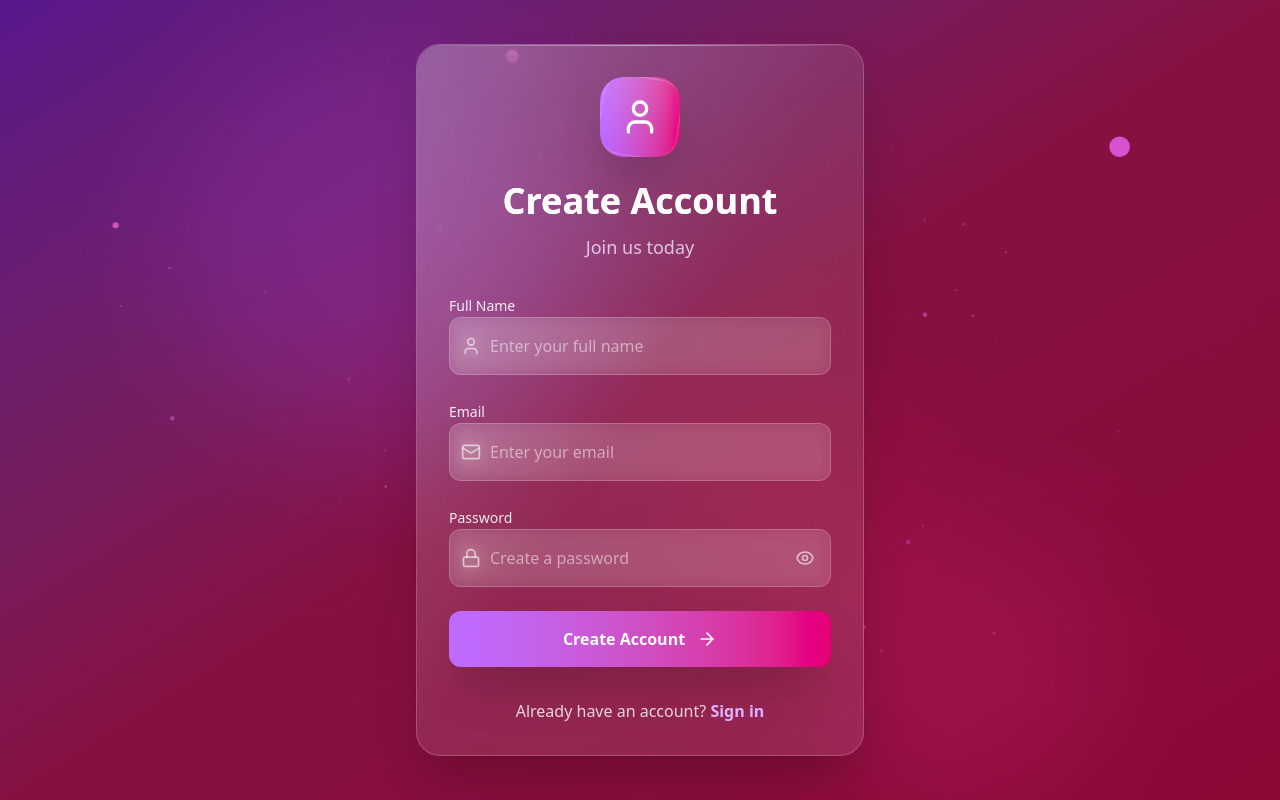
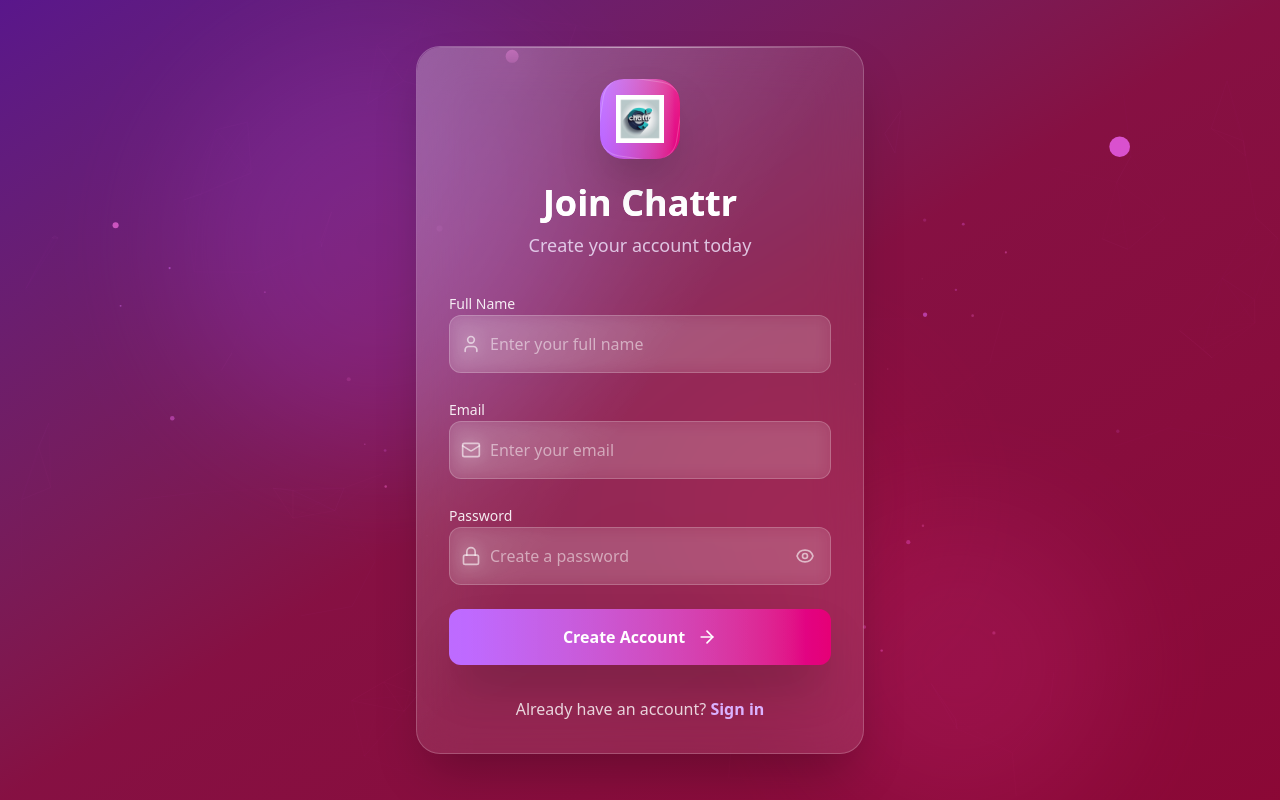
Before and after one commit to PavanKarthik777-ghub/chat-application, a React (Vite) app in the folder chat-app/frontend/: page /signup in a window 1280 px wide. Built offline with nearby package versions, Linux system fonts and the light colour scheme; no server answers.

Commit message:
Rebrand app to Chattr with logo integration

```diff
--- a/chat-app/frontend/index.html
+++ b/chat-app/frontend/index.html
@@ -2,7 +2,7 @@
 <html lang="en">
   <head>
     <meta charset="UTF-8" />
-    <link rel="icon" type="image/svg+xml" href="/vite.svg" />
+    <link rel="icon" type="image/png" href="/logo.png" />
     <meta name="viewport" content="width=device-width, initial-scale=1.0" />
     <title>Chattr</title>
   </head>
--- a/chat-app/frontend/src/pages/Chat.jsx
+++ b/chat-app/frontend/src/pages/Chat.jsx
@@ -451,20 +451,33 @@ export default function Chat() {
           {/* Header glow effect */}
           <div className="absolute inset-0 bg-gradient-to-br from-white/10 via-transparent to-transparent" />
           <div className="relative z-10 flex items-center gap-3">
+            <div className="flex items-center gap-3">
+              <img
+                src="/logo.png"
+                alt="Chattr Logo"
+                className="w-10 h-10 object-contain"
+              />
+              <div>
+                <h1 className="font-bold text-xl text-white">Chattr</h1>
+                <p className="text-blue-100 text-sm">Real-time Chat</p>
+              </div>
+            </div>
+            <div className="ml-auto flex items-center gap-3">
               {user?.avatarUrl ? (
                 <img
                   src={user.avatarUrl}
                   alt="Avatar"
-                className="w-12 h-12 rounded-full object-cover border-2 border-white/30 shadow-lg"
+                  className="w-10 h-10 rounded-full object-cover border-2 border-white/30 shadow-lg"
                 />
               ) : (
-              <div className="w-12 h-12 bg-white/20 rounded-full flex items-center justify-center backdrop-blur-sm">
-                <Users size={24} />
+                <div className="w-10 h-10 bg-white/20 rounded-full flex items-center justify-center backdrop-blur-sm">
+                  <Users size={20} />
                 </div>
               )}
               <div>
-              <h1 className="font-bold text-xl text-white">{user?.name}</h1>
-              <p className="text-blue-100 text-sm">Online</p>
+                <h2 className="font-semibold text-lg text-white">{user?.name}</h2>
+                <p className="text-blue-100 text-xs">Online</p>
+              </div>
             </div>
           </div>
         </div>
--- a/chat-app/frontend/src/pages/Login.jsx
+++ b/chat-app/frontend/src/pages/Login.jsx
@@ -59,7 +59,11 @@ export default function Login() {
               className="w-20 h-20 bg-gradient-to-r from-blue-500 to-purple-600 rounded-3xl flex items-center justify-center mx-auto mb-6 shadow-2xl relative overflow-hidden"
             >
               <div className="absolute inset-0 bg-gradient-to-br from-white/30 to-transparent rounded-3xl" />
-              <Mail className="w-10 h-10 text-white relative z-10" />
+              <img
+                src="/logo.png"
+                alt="Chattr Logo"
+                className="w-12 h-12 object-contain relative z-10"
+              />
               <motion.div
                 animate={{ rotate: 360 }}
                 transition={{ duration: 20, repeat: Infinity, ease: "linear" }}
@@ -70,9 +74,9 @@ export default function Login() {
               initial={{ opacity: 0 }}
               animate={{ opacity: 1 }}
               transition={{ delay: 0.6 }}
-              className="text-4xl font-bold text-white mb-3 bg-gradient-to-r from-white to-blue-100 bg-clip-text text-transparent"
+              className="text-4xl font-bold text-white mb-2 bg-gradient-to-r from-white to-blue-100 bg-clip-text text-transparent"
             >
-              Welcome Back
+              Welcome to Chattr
             </motion.h1>
             <motion.p
               initial={{ opacity: 0 }}
--- a/chat-app/frontend/src/pages/Signup.jsx
+++ b/chat-app/frontend/src/pages/Signup.jsx
@@ -60,7 +60,11 @@ export default function Signup() {
               className="w-20 h-20 bg-gradient-to-r from-purple-500 to-pink-600 rounded-3xl flex items-center justify-center mx-auto mb-6 shadow-2xl relative overflow-hidden"
             >
               <div className="absolute inset-0 bg-gradient-to-br from-white/30 to-transparent rounded-3xl" />
-              <User className="w-10 h-10 text-white relative z-10" />
+              <img
+                src="/logo.png"
+                alt="Chattr Logo"
+                className="w-12 h-12 object-contain relative z-10"
+              />
               <motion.div
                 animate={{ rotate: 360 }}
                 transition={{ duration: 20, repeat: Infinity, ease: "linear" }}
@@ -71,9 +75,9 @@ export default function Signup() {
               initial={{ opacity: 0 }}
               animate={{ opacity: 1 }}
               transition={{ delay: 0.6 }}
-              className="text-4xl font-bold text-white mb-3 bg-gradient-to-r from-white to-purple-100 bg-clip-text text-transparent"
+              className="text-4xl font-bold text-white mb-2 bg-gradient-to-r from-white to-purple-100 bg-clip-text text-transparent"
             >
-              Create Account
+              Join Chattr
             </motion.h1>
             <motion.p
               initial={{ opacity: 0 }}
@@ -81,7 +85,7 @@ export default function Signup() {
               transition={{ delay: 0.8 }}
               className="text-purple-100/80 text-lg"
             >
-              Join us today
+              Create your account today
             </motion.p>
           </motion.div>
 
```
Also changed, not shown: chat-app/frontend/public/logo.png (added). Lines whose indentation alone changed are shown as unchanged.
